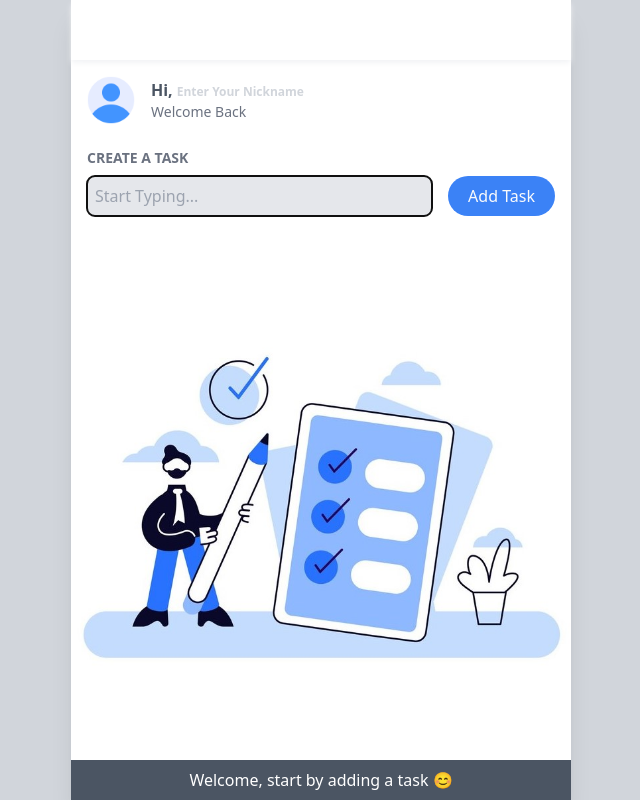
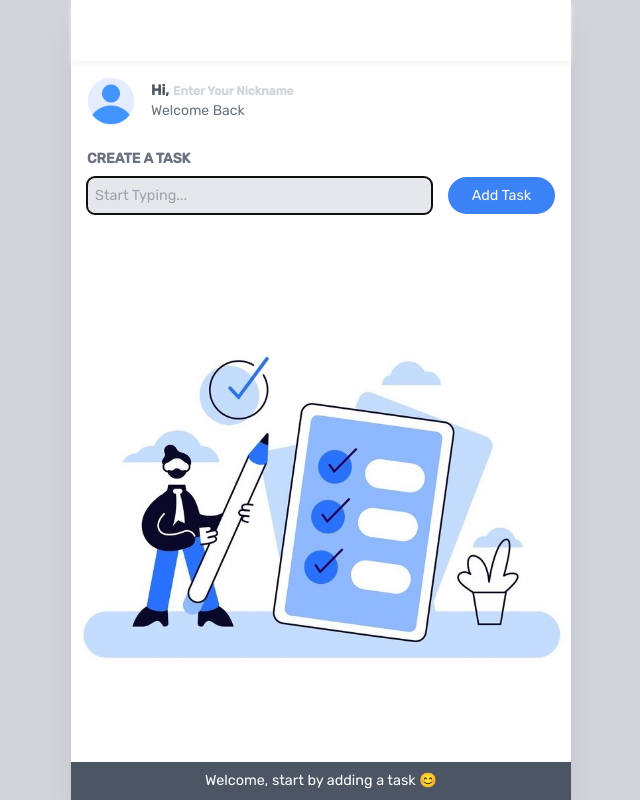
Before and after one commit to Yurex12/todo-app, a React (Create React App) app: page / in a window 1280 px wide. Shown: the whole page, without its empty margins (319-959 px from the left). Built offline with nearby package versions, Linux system fonts and the light colour scheme; some icons are missing.

Commit message:
changed font

```diff
--- a/src/index.css
+++ b/src/index.css
@@ -1,9 +1,11 @@
+@import url('https://fonts.googleapis.com/css2?family=Rubik:wght@400;500&display=swap');
+
 @tailwind base;
 @tailwind components;
 @tailwind utilities;
 
 body {
-  @apply bg-gray-300;
+  @apply bg-gray-300 font-rubik  text-[0.9rem];
 }
 
 body::-webkit-scrollbar,
--- a/tailwind.config.js
+++ b/tailwind.config.js
@@ -8,7 +8,11 @@
       lg: '969px',
       xl: '1200px',
     },
-    extend: {},
+    extend: {
+      fontFamily : {
+        rubik : ['Rubik']
+      },
+    },
   },
   plugins: [],
 };
```
